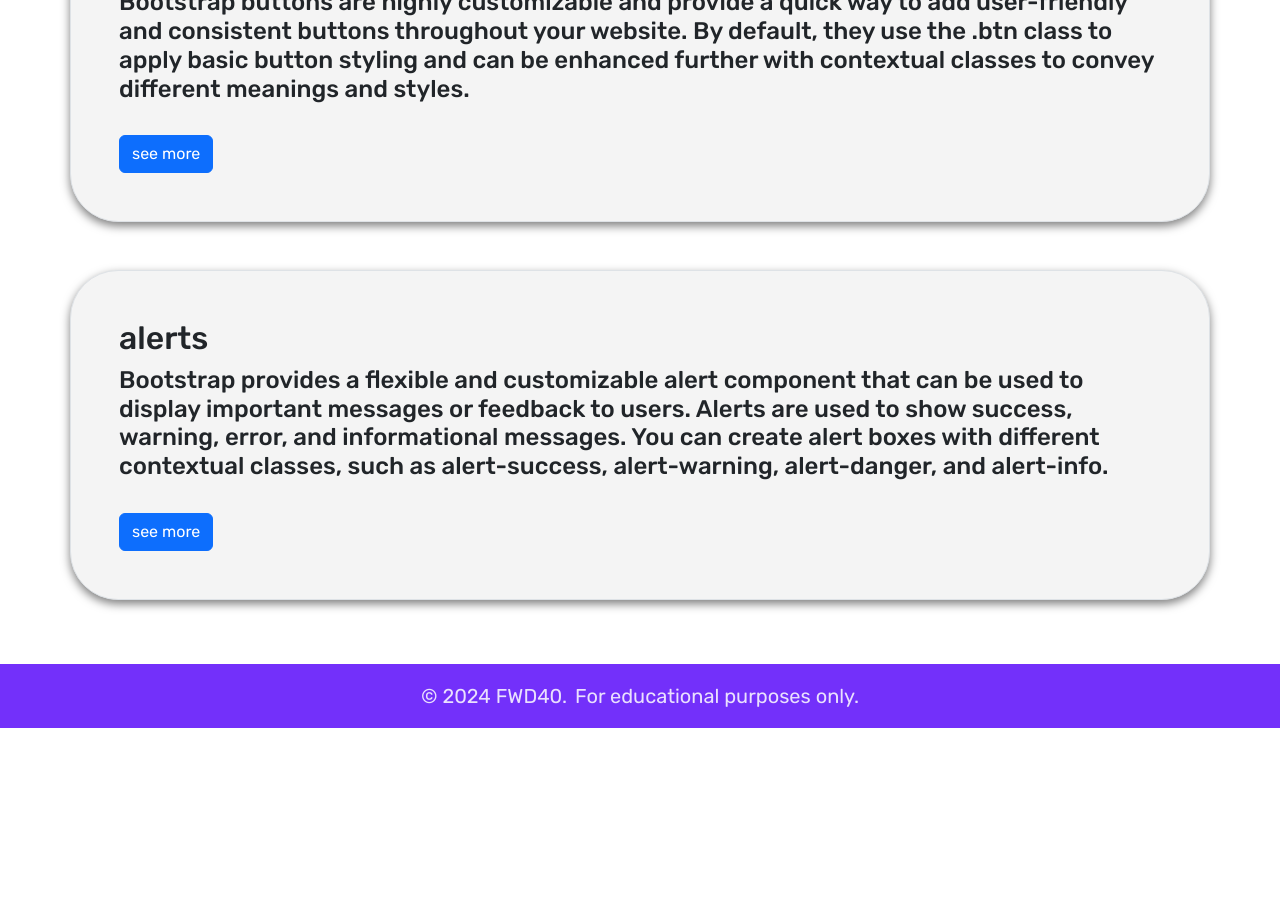
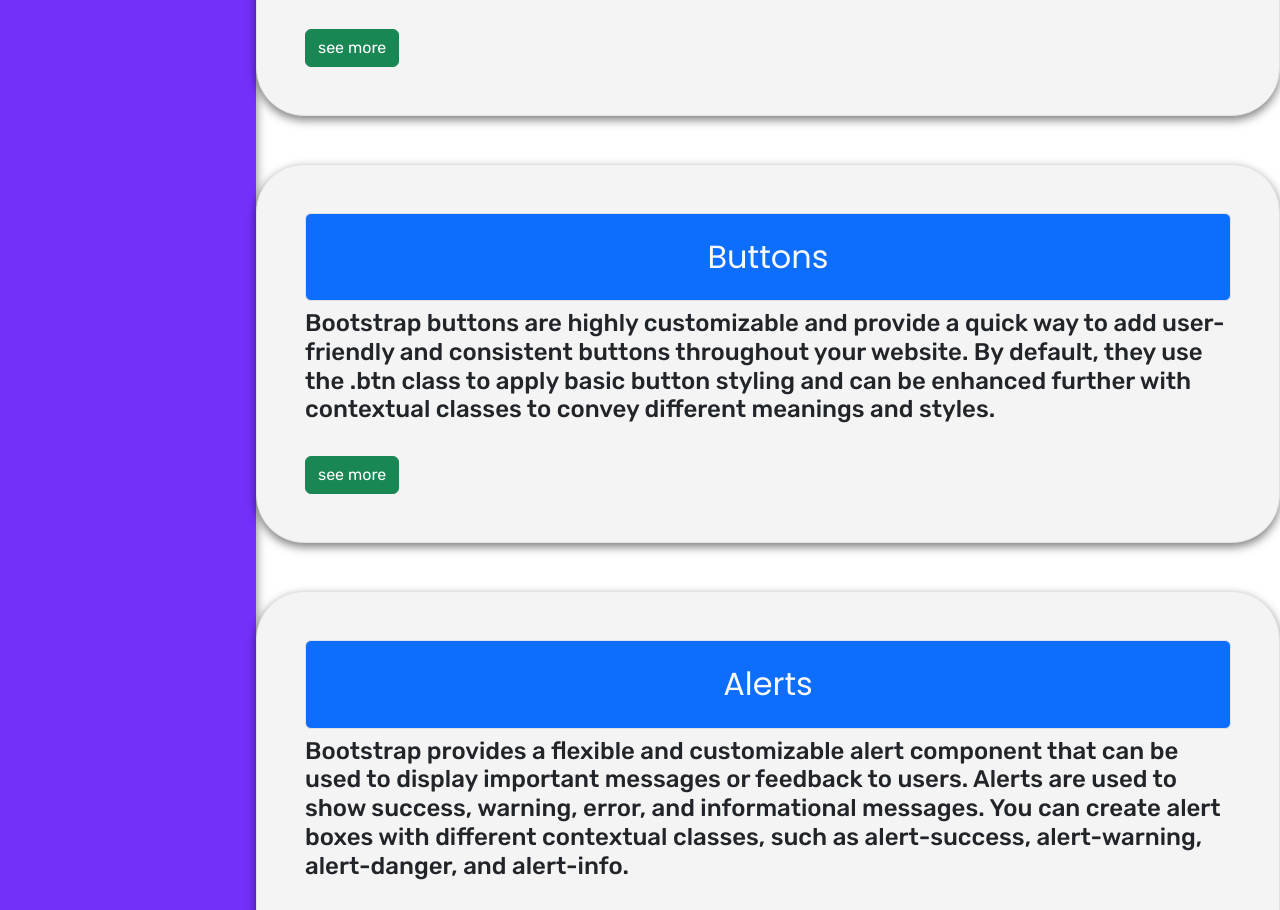
Before and after one commit to AmirarsalanBa/bootstrap-project, a plain HTML site: page Library.html in a window 1280 px wide. Shown: the part 678-1588 px from the top of the page. Before the commit the page ends 1406 px from the top, so only its background shows below. Drawn offline with nearby package versions, Linux system fonts and the light colour scheme.

Commit message:
added sidebar and more styling to the library page

```diff
--- a/Library.html
+++ b/Library.html
@@ -11,6 +11,7 @@
     <link rel="preconnect" href="https://fonts.googleapis.com">
     <link rel="preconnect" href="https://fonts.gstatic.com" crossorigin>
     <link href="https://fonts.googleapis.com/css2?family=Rubik:ital,wght@0,300..900;1,300..900&display=swap" rel="stylesheet">
+    <link href="https://fonts.googleapis.com/css2?family=Poppins:wght@400;700&display=swap" rel="stylesheet">
     <script src="https://cdn.jsdelivr.net/npm/bootstrap@5.3.3/dist/js/bootstrap.bundle.min.js"></script>
 
 
@@ -43,18 +44,22 @@
         </header>
 
         <main>
-            <header class="page-header">
+            <header id="library-header" class="page-header">
                 <h1 class="m-4">Library</h1>
+                <p>Welcome to the Bootstrap Essentials Library. This page serves as a quick reference guide to the key classes and components in Bootstrap. From utility classes for layout and spacing to core components like buttons, alerts, and modals, you’ll find concise examples to help you use Bootstrap effectively in your projects. This guide is designed to make navigating Bootstrap’s features straightforward and efficient.</p>
             </header>
 
-            <div class="page-content">
-                <div class="container p-5 my-5 border">
+            <div id="library-page-content" class="page-content">
+              <!-- library contents -->
+              <section class="library-content">
+                  <!-- colors section -->
+                  <section class="container p-5 my-5 border">
 
-                    <h2>colors</h2>
+                      <h2 class=" p-4 text-center border rounded bg-primary text-light">Colors</h2>
 
                       <p class="h4">Bootstrap offers a variety of utility classes to apply colors to elements throughout your website. These color utilities help customize text, backgrounds, borders, and other elements, ensuring a consistent and flexible design.</p>
 
-                    <button class="btn btn-primary mt-4" data-bs-toggle="collapse" data-bs-target="#colors">see more</button>
+                      <button class="btn btn-success mt-4" data-bs-toggle="collapse" data-bs-target="#colors">see more</button>
 
                       <div id="colors" class="collapse">
                           <h2 class="my-2">color Styles</h2>
@@ -102,15 +107,15 @@
 &lt;div class=&quot;bg-light p-3&quot;&gt;&lt;/div&gt;</code></pre>
                           <button class="btn btn-danger mt-4" data-bs-toggle="collapse" data-bs-target="#colors">see less</button>
                       </div>
-                </div>
+                    </section>
                   <!-- buttons section -->
-                <div class="container p-5 my-5 border">
+                  <section class="container p-5 my-5 border">
 
-                    <h2>buttons</h2>
+                      <h2 class=" p-4 text-center border rounded bg-primary text-light">Buttons</h2>
 
                       <p class="h4">Bootstrap buttons are highly customizable and provide a quick way to add user-friendly and consistent buttons throughout your website. By default, they use the .btn class to apply basic button styling and can be enhanced further with contextual classes to convey different meanings and styles.</p>
 
-                    <button class="btn btn-primary mt-4" data-bs-toggle="collapse" data-bs-target="#buttons">see more</button>
+                      <button class="btn btn-success mt-4" data-bs-toggle="collapse" data-bs-target="#buttons">see more</button>
 
                       <div id="buttons" class="collapse">
                           <h2 class="my-2">Button Styles</h2>
@@ -160,15 +165,15 @@
                           <section class="alert alert-info">The button classes can be used on &lt;a&gt;, &lt;button&gt;, or &lt;input&gt; elements.</section>
                           <button class="btn btn-danger mt-4" data-bs-toggle="collapse" data-bs-target="#buttons">see less</button>
                       </div>
-                </div>
+                  </section>
                   <!-- alerts section -->
-                <div class="container p-5 my-5 border ">
+                  <section class="container p-5 my-5 border ">
 
-                    <h2>alerts</h2>
+                      <h2 class="p-4 text-center border rounded bg-primary text-light">Alerts</h2>
 
                       <p class="h4">Bootstrap provides a flexible and customizable alert component that can be used to display important messages or feedback to users. Alerts are used to show success, warning, error, and informational messages. You can create alert boxes with different contextual classes, such as alert-success, alert-warning, alert-danger, and alert-info.</p>
 
-                    <button class="btn btn-primary mt-4" data-bs-toggle="collapse" data-bs-target="#alerts">see more</button>
+                      <button class="btn btn-success mt-4" data-bs-toggle="collapse" data-bs-target="#alerts">see more</button>
 
                       <div id="alerts" class="collapse">
                           <h2 class="my-2">Alert styles</h2>
@@ -223,7 +228,8 @@
 &lt;/div&gt;
 &lt;div class=&quot;alert alert-light&quot;&gt;
   &lt;strong&gt;Light!&lt;/strong&gt; Light grey alert.
-                            &lt;/div&gt;</code></pre>
+&lt;/div&gt;
+                            </code></pre>
                           <p class="h4 my-4">The button with class="btn-close" and data-bs-dismiss="alert" is used to close the alert box.</p>
                           <p class="h4 my-2">The alert-dismissible class aligns the button to the right. additional "hover" effect:</p>
                           <div class="alert alert-success alert-dismissible">
@@ -290,10 +296,16 @@
 &lt;div class=&quot;alert alert-light alert-dismissible&quot;&gt;
   &lt;button type=&quot;button&quot; class=&quot;btn-close&quot; data-bs-dismiss=&quot;alert&quot;&gt;&lt;/button&gt;
   &lt;strong&gt;Light!&lt;/strong&gt; Light grey alert.
-                          &lt;/div&gt;</code></pre>
+&lt;/div&gt;
+                          </code></pre>
                             <button class="btn btn-danger mt-4" data-bs-toggle="collapse" data-bs-target="#alerts">see less</button>
 
-                    </div>
+                  </section>
+              </section>
+                <!-- sidebar -->
+              <section class="library-sidebar">
+
+              </section>
             </div>
         </main>
 
--- a/styles/styles.css
+++ b/styles/styles.css
@@ -76,6 +76,32 @@
 }
 
 /* Library page */
+
+/* library header */
+
+#library-header {
+    box-shadow: 0 4px 10px rgba(0, 0, 0, 0.5);
+    background-color: #f4f4f4;
+    padding: 2rem;
+
+}
+
+/* library main */
+
+#library-page-content {
+    display: flex;
+    padding: 0;
+}
+
+
+
+.library-sidebar {
+    display: none;
+    background-color: #7330FA ;
+    box-shadow: 0 4px 10px rgba(0, 0, 0, 0.5);
+
+}
+
 pre {
     background-color: #f5f5f5;
     padding: 0.2em 0.4em;
@@ -95,9 +121,28 @@
     background-color: #f4f4f4;
 }
 
+.container h2 {
+    font-family: 'Poppins', sans-serif;
+}
+
 p {
     font-size: 1.25rem;
     line-height: 1.6;
+}
+
+@media (min-width: 50em){
+    .library-sidebar {
+        display: block;
+        width: 20%;
+        order: 1;
+    }
+    .library-content {
+        width: 80%;
+        order: 2;
+
+    }
+
+
 }
 
 
```
Lines whose indentation alone changed are shown as unchanged.
